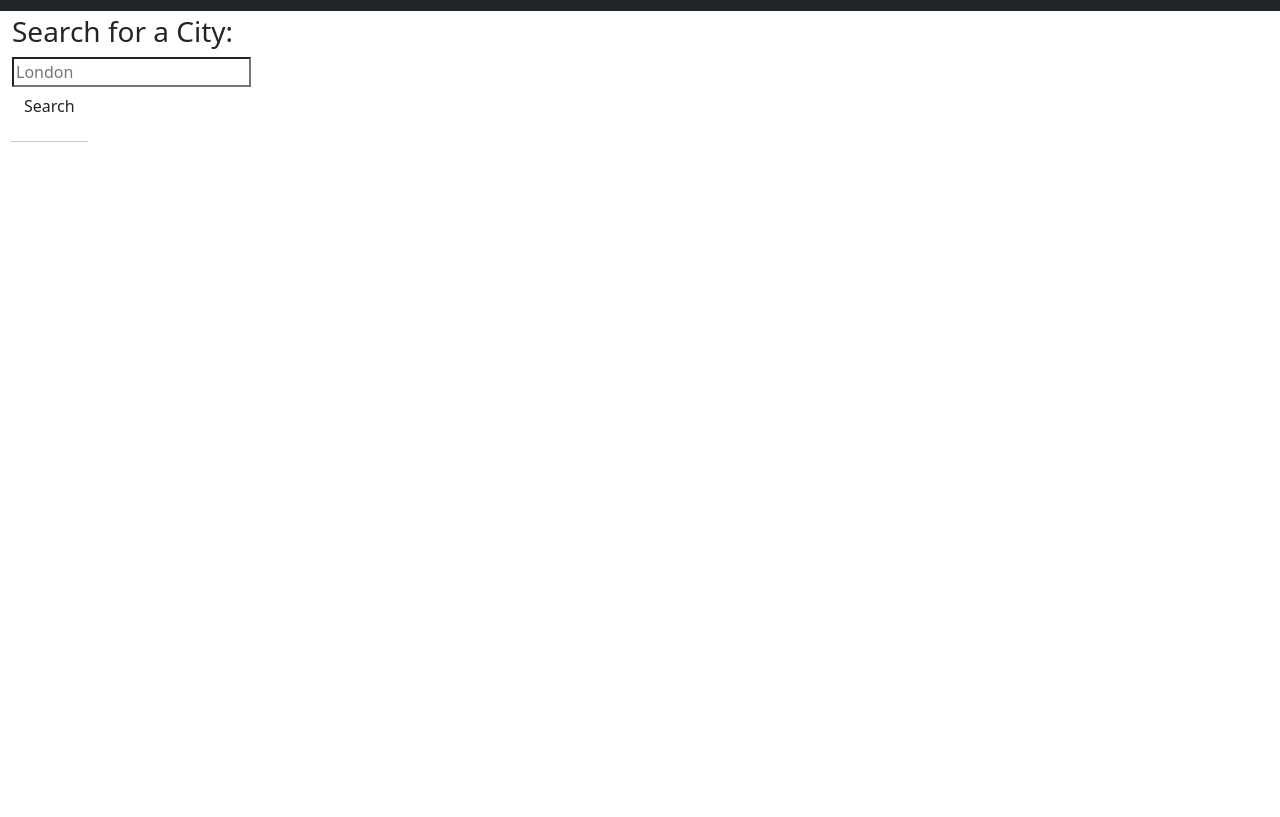
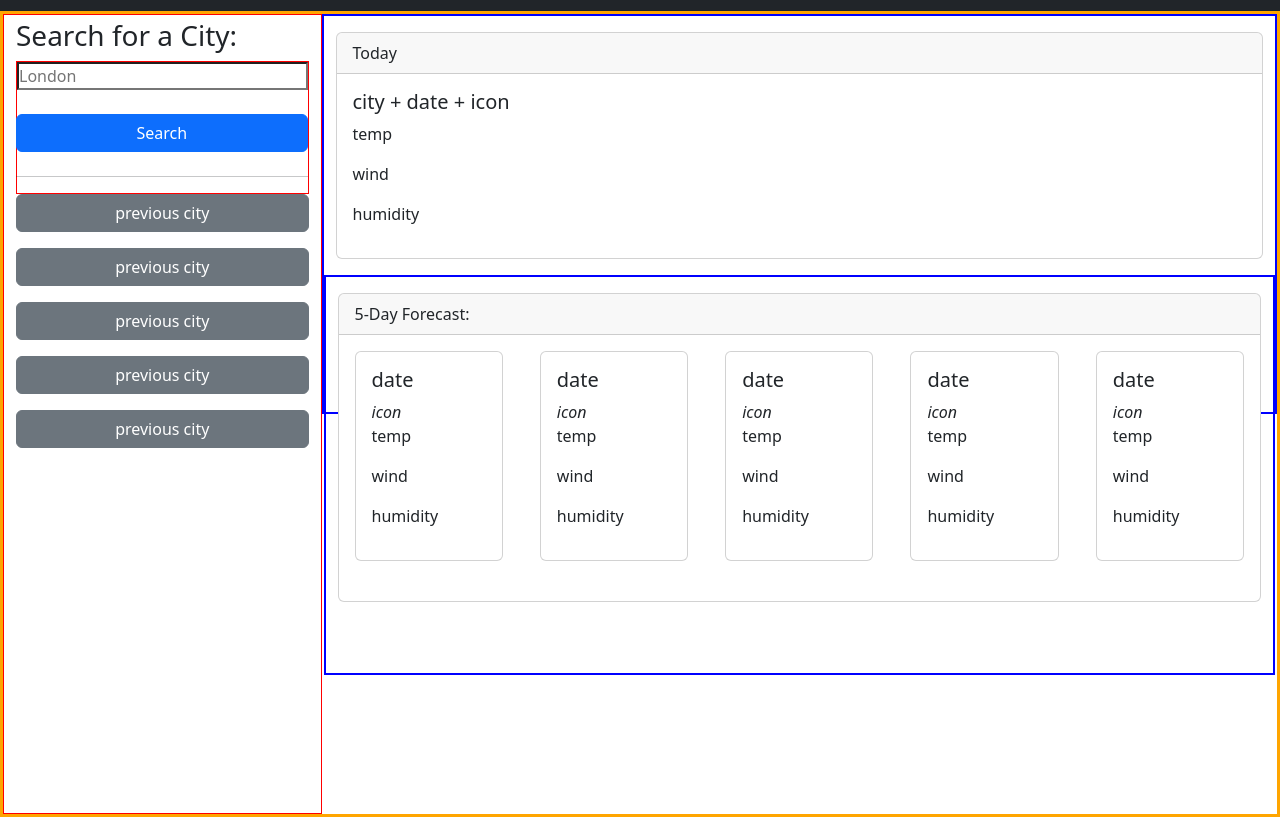
Before and after one commit to DaniloRua/Weather-Dashboard, a plain HTML site: page index.html in a window 1280 px wide. Shown: the part 61-878 px from the top of the page. Before the commit the page ends 800 px from the top, so only its background shows below. Drawn offline with nearby package versions, Linux system fonts and the light colour scheme.

Commit message:
layout example

```diff
--- a/assets/style.css
+++ b/assets/style.css
@@ -0,0 +1,27 @@
+*{
+    padding: 0;
+    margin: 0;
+}
+
+aside{
+
+    width: 20vh;
+    height: 100vh;
+    border: 1px red solid;
+}
+
+.input-group{
+    display: flex;
+    flex-direction: column;
+    border: 1px rgb(255, 0, 0) solid;
+
+}
+
+#container-main{
+    border: 3px solid orange;
+}
+
+#temps{
+    border: blue solid 2px;
+    height: 50vh;
+}
--- a/index.html
+++ b/index.html
@@ -6,7 +6,8 @@
   <meta name="viewport" content="width=device-width, initial-scale=1.0" />
   <meta http-equiv="X-UA-Compatible" content="ie=edge" />
 
-  <link href="https://cdn.jsdelivr.net/npm/bootstrap@5.3.2/dist/css/bootstrap.min.css" rel="stylesheet" integrity="sha384-T3c6CoIi6uLrA9TneNEoa7RxnatzjcDSCmG1MXxSR1GAsXEV/Dwwykc2MPK8M2HN" crossorigin="anonymous">
+  <link href="https://cdn.jsdelivr.net/npm/bootstrap@5.3.2/dist/css/bootstrap.min.css" rel="stylesheet"
+    integrity="sha384-T3c6CoIi6uLrA9TneNEoa7RxnatzjcDSCmG1MXxSR1GAsXEV/Dwwykc2MPK8M2HN" crossorigin="anonymous">
   <link rel="stylesheet" href="./assets/style.css" />
   <title>Weather Dashboard</title>
 </head>
@@ -17,32 +18,153 @@
   </header>
 
   <!-- max-width for ultra wide resolutions -->
-  <div class="container-fluid" style="max-width: 1400px">
+  <div class="container-fluid" style="max-width: 1400px" id="container-main">
     <div class="row">
+
       <aside class="col-lg-3 pb-3">
+
         <h2 id="form-heading" class="mt-1 h3 form-label">
           Search for a City:
         </h2>
+
         <form id="search-form" class="form">
           <div class="form-inline form-group">
             <div class="input-group">
+
               <input class="form-input weather-search" type="text" id="search-input" placeholder="London"
                 aria-labelledby="form-heading" aria-controls="today forecast" />
-              <div class="input-group-append">
-                <button type="submit" class="btn search-button" id="search-button" aria-label="submit search">
+              <br>
+              <div class="input-group-append d-grid gap-2">
+
+                <button type="submit" class="btn search-button btn-primary" id="search-button"
+                  aria-label="submit search">
                   Search
                 </button>
+
                 <hr class="hr weather-hr" />
+              </div>
+
+            </div>
+
+          </div>
+
+        </form>
+
+        <!-- history list -->
+        <div class="list-group gap-3" id="history">
+
+          <button type="submit" class="btn search-button btn-secondary" id="search-button" aria-label="submit search">
+            previous city
+          </button>
+
+          <button type="submit" class="btn search-button btn-secondary" id="search-button" aria-label="submit search">
+            previous city
+          </button>
+          <button type="submit" class="btn search-button btn-secondary" id="search-button" aria-label="submit search">
+            previous city
+          </button>
+          <button type="submit" class="btn search-button btn-secondary" id="search-button" aria-label="submit search">
+            previous city
+          </button>
+          <button type="submit" class="btn search-button btn-secondary" id="search-button" aria-label="submit search">
+            previous city
+          </button>
+
+        </div>
+      </aside>
+      <!-- today -->
+      <div class="col-lg-9 pb-3 container" id="temps">
+        <section id="today" class="mt-3" role="region" aria-live="polite">
+
+          <div class="card">
+            <div class="card-header">
+              Today
+            </div>
+
+            <div class="card-body">
+              <h5 class="card-title" id="city-plus-date">city + date + icon</h5>
+              <p class="card-text" id="temp">temp</p>
+              <p id="wind">wind</p>
+              <p id="humidity">humidity</p>
+            </div>
+          </div>
+
+        </section>
+
+        <section id="forecast" class="row mt-3" role="region" aria-live="polite">
+          <div class=" pb-3" id="temps">
+            <section class="mt-3" role="region" aria-live="polite">
+
+              <div class="card">
+                <div class="card-header">
+                  5-Day Forecast:
+                </div>
+
+                <div class="card-body d-flex flex-row flex-wrap d-inline-flex justify-content-between ">
+                  <!-- 5 cards -->
+                  <div class="col-lg-2 col-md-4 col-sm-6 mb-4">
+                    <div class="card">
+                      <div class="card-body">
+                        <h5>date</h5>
+                        <i>icon</i>
+                        <p>temp</p>
+                        <p>wind</p>
+                        <p>humidity</p>
                       </div>
                     </div>
                   </div>
-        </form>
-        <div class="list-group" id="history"></div>
-      </aside>
-<!-- today -->
-      <div class="col-lg-9 pb-3">
-        <section id="today" class="mt-3" role="region" aria-live="polite"></section>
-        <section id="forecast" class="row mt-3" role="region" aria-live="polite"></section>
+                  <div class="col-lg-2 col-md-4 col-sm-6 mb-4">
+                    <div class="card">
+                      <div class="card-body">
+                        <h5>date</h5>
+                        <i>icon</i>
+                        <p>temp</p>
+                        <p>wind</p>
+                        <p>humidity</p>
+                      </div>
+                    </div>
+                  </div>
+
+                  <div class="col-lg-2 col-md-4 col-sm-6 mb-4">
+                    <div class="card">
+                      <div class="card-body">
+                        <h5>date</h5>
+                        <i>icon</i>
+                        <p>temp</p>
+                        <p>wind</p>
+                        <p>humidity</p>
+                      </div>
+                    </div>
+                  </div>
+
+                  <div class="col-lg-2 col-md-4 col-sm-6 mb-4">
+                    <div class="card">
+                      <div class="card-body">
+                        <h5>date</h5>
+                        <i>icon</i>
+                        <p>temp</p>
+                        <p>wind</p>
+                        <p>humidity</p>
+                      </div>
+                    </div>
+                  </div>
+
+                  <div class="col-lg-2 col-md-4 col-sm-6 mb-4">
+                    <div class="card">
+                      <div class="card-body">
+                        <h5>date</h5>
+                        <i>icon</i>
+                        <p>temp</p>
+                        <p>wind</p>
+                        <p>humidity</p>
+                      </div>
+                    </div>
+                  </div>
+
+                </div>
+              </div>
+
+            </section>
           </div>
       </div>
     </div>
@@ -52,7 +174,9 @@
     <!-- jQuery -->
     <script src="https://cdnjs.cloudflare.com/ajax/libs/jquery/3.2.1/jquery.min.js"></script>
 
-<script src="https://cdn.jsdelivr.net/npm/bootstrap@5.3.2/dist/js/bootstrap.bundle.min.js" integrity="sha384-C6RzsynM9kWDrMNeT87bh95OGNyZPhcTNXj1NW7RuBCsyN/o0jlpcV8Qyq46cDfL" crossorigin="anonymous"></script>
+    <script src="https://cdn.jsdelivr.net/npm/bootstrap@5.3.2/dist/js/bootstrap.bundle.min.js"
+      integrity="sha384-C6RzsynM9kWDrMNeT87bh95OGNyZPhcTNXj1NW7RuBCsyN/o0jlpcV8Qyq46cDfL"
+      crossorigin="anonymous"></script>
 
     <script src="./assets/script.js"></script>
 </body>
```
Also changed, not shown: assets/script.js (+9 -1 lines). Lines whose indentation alone changed are shown as unchanged.
